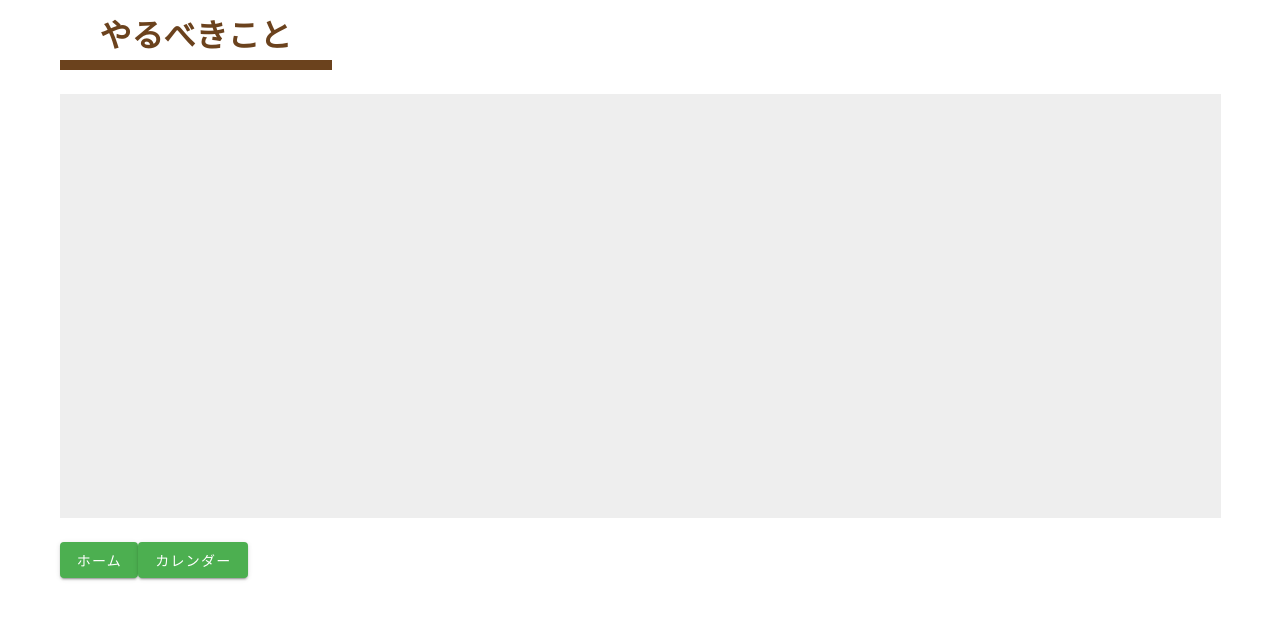
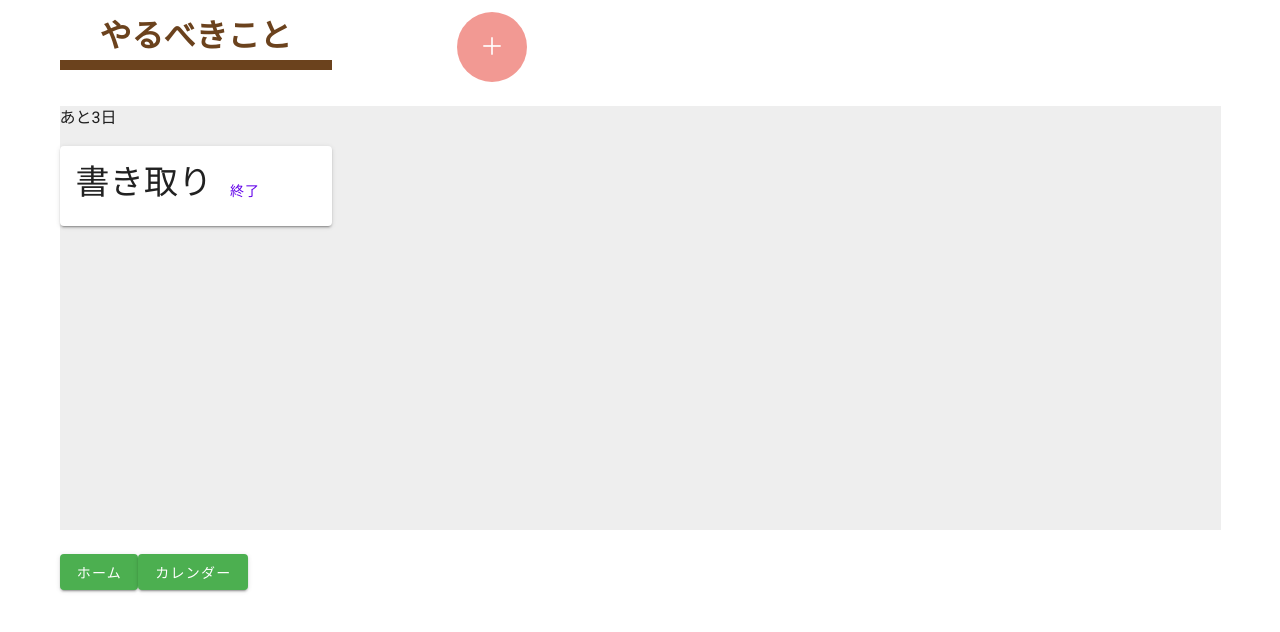
Before and after one commit to KK56ken/HackU_2020_vol.2_sysken, a Vue app in the folder raise_todo/: page /todo in a window 1280 px wide. Shown: the top 632 px of the page. Built offline with nearby package versions, Linux system fonts and the light colour scheme.

Commit message:
【FIX】追加ボタンとカードの追加

```diff
--- a/raise_todo/src/pages/Todo.vue
+++ b/raise_todo/src/pages/Todo.vue
@@ -7,10 +7,27 @@
           <h1>やるべきこと</h1>
           <v-divider></v-divider>
         </v-col>
+        <v-col cols="5" sm="6" md="4" lg="3">
+          <v-avatar color="#F29993" size="70">
+            <span class="white--text headline">＋</span>
+          </v-avatar>
+        </v-col>
       </v-row>
     </v-container>
     <v-container>
-      <v-sheet class="d-flex" color="grey lighten-3" height="424"></v-sheet>
+      <v-sheet class="d-flex" color="grey lighten-3" height="424">
+        <v-row>
+          <v-col cols="12" sm="12" md="4" lg="3">
+            <p>あと3日</p>
+            <v-card class="mx-auto" height="80" width="350">
+              <v-card-text>
+                <span class="display-1 text--primary">書き取り</span>
+                <v-btn class="text-right" text color="deep-purple accent-4">終了</v-btn>
+              </v-card-text>
+            </v-card>
+          </v-col>
+        </v-row>
+      </v-sheet>
     </v-container>
     <v-container>
       <router-link to="/">
```
